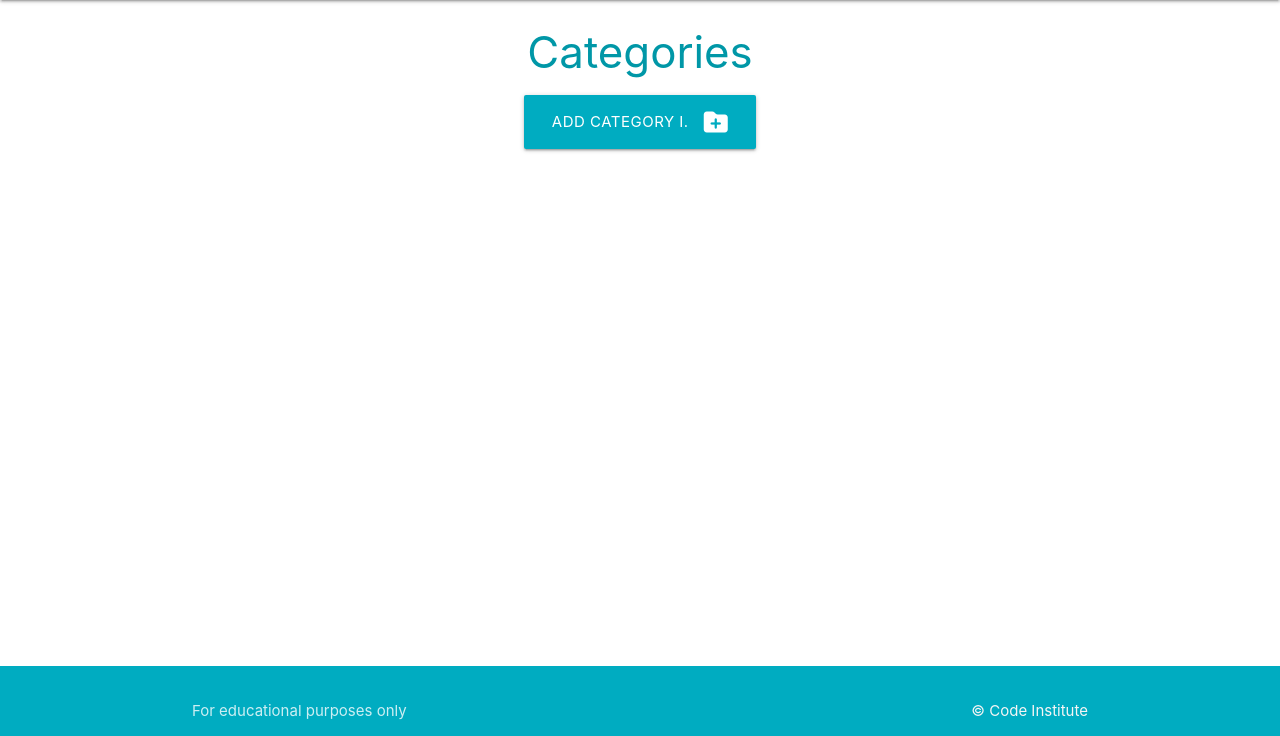
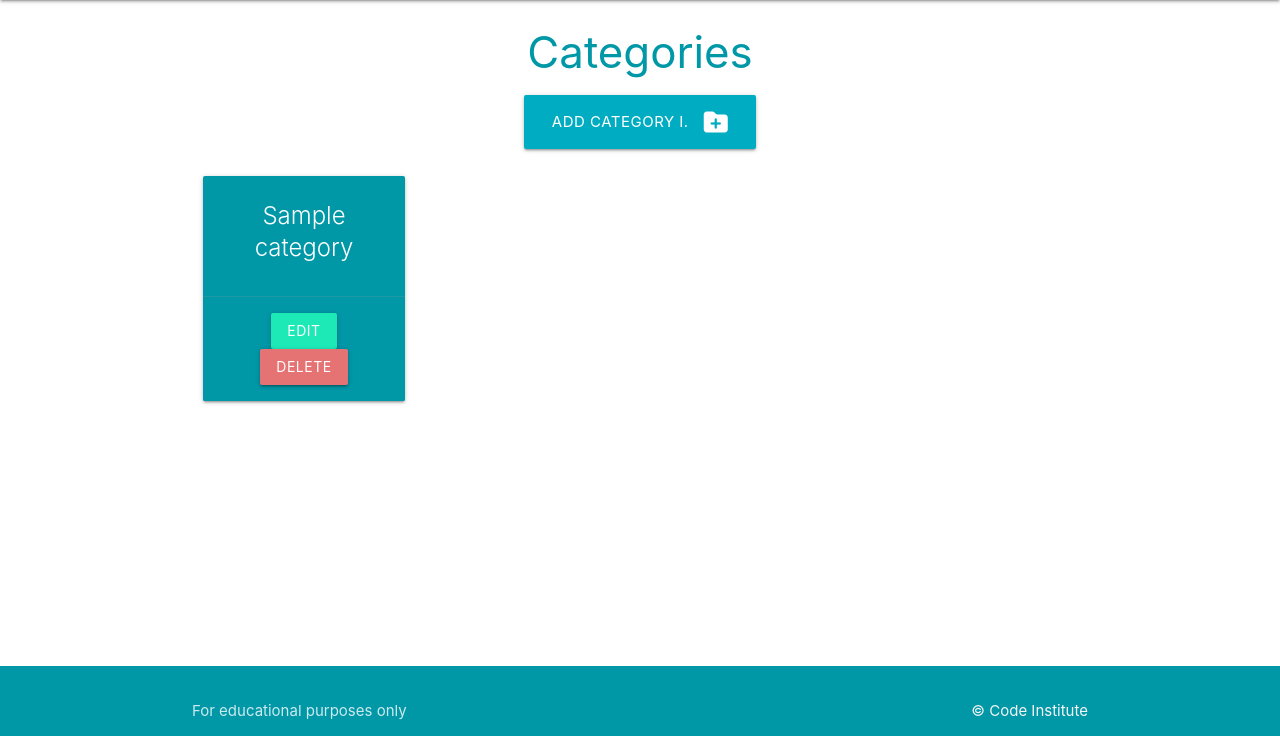
Before and after one commit to BGMwebdev/flask-sqlalchemy-task-manager, a Flask app: page /categories in a window 1280 px wide. Shown: the part 64-800 px from the top of the page. Run offline with Flask 2, Linux system fonts and the light colour scheme; tables that the repository leaves empty hold one stand-in row (values such as "Sample post").

Commit message:
display categories as output

```diff
--- a/taskmanager/routes.py
+++ b/taskmanager/routes.py
@@ -10,7 +10,8 @@ def home():
 
 @app.route("/categories")
 def categories():
-    return render_template("categories.html")
+    categories = list(Category.query.order_by(Category.category_name).all())
+    return render_template("categories.html", categories=categories)
 
 
 @app.route("/add_category", methods=["GET", "POST"])
--- a/taskmanager/static/css/style.css
+++ b/taskmanager/static/css/style.css
@@ -9,5 +9,5 @@ main {
   }
 
 .footer-copyright {
-    background-color: #00acc1 !important;
+    background-color: #0097a7 !important;
 }
--- a/taskmanager/templates/base.html
+++ b/taskmanager/templates/base.html
@@ -44,7 +44,7 @@
         {% endblock %}
     </main>
 
-    <footer class="page-footer cyan darken-1">
+    <footer class="page-footer cyan darken-2">
         <div class="footer-copyright">
             <div class="container">
                 For educational purposes only
--- a/taskmanager/templates/categories.html
+++ b/taskmanager/templates/categories.html
@@ -11,4 +11,20 @@
     </div>
 </div>
 
+<div class="row">
+    {% for category in categories %}
+    <div class="col s12 m6 l3">
+        <div class="card cyan darken-2 center-align">
+            <div class="card-content white-text">
+                <span class="card-title">{{ category.category_name }}</span>
+            </div>
+            <div class="card-action">
+                <a href="#" class="btn teal accent-3">Edit</a>
+                <a href="#" class="btn red lighten-2">Delete</a>
+            </div>
+        </div>
+    </div>
+    {% endfor %}
+</div>
+
 {% endblock %}
```
